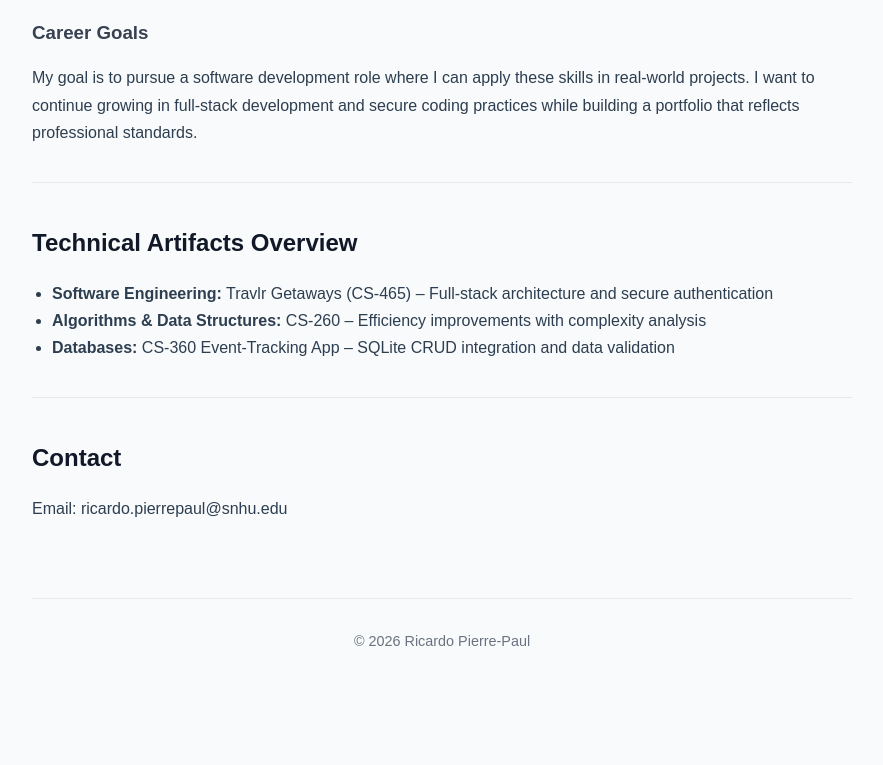
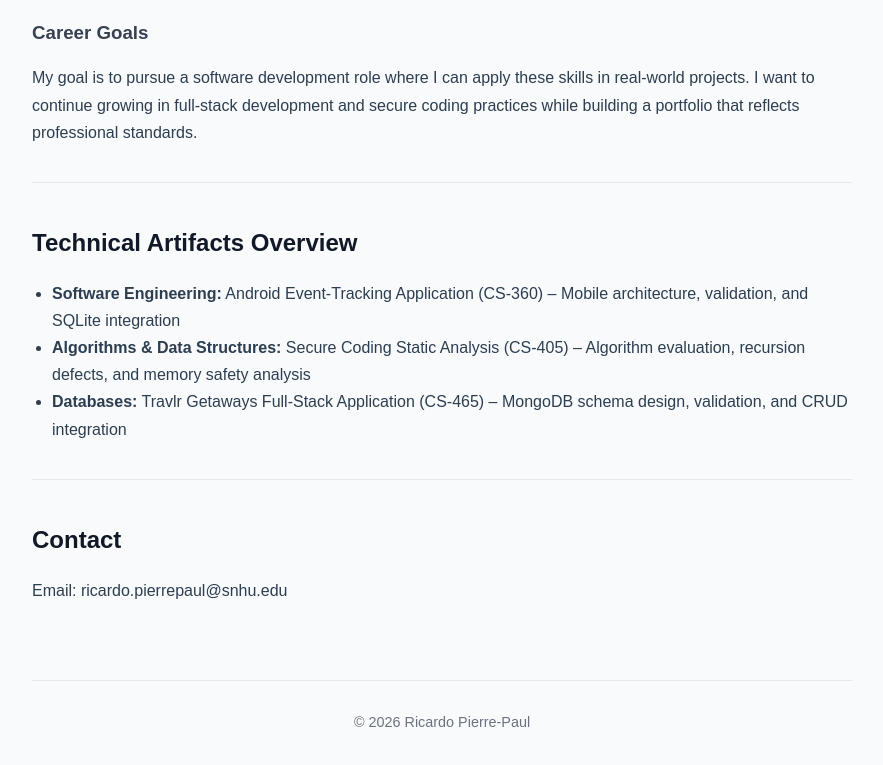
Before and after one commit to ricardopierrepaul/ricardopierrepaul.github.io, a plain HTML site: page index.html in a window 1280 px wide. Shown: the part 1014-1779 px from the top of the page, without its empty margins (198-1081 px from the left). Before the commit the page ends 1707 px from the top, so only its background shows below. Drawn offline with Linux system fonts and the light colour scheme.

Commit message:
Update index.html

```diff
--- a/index.html
+++ b/index.html
@@ -72,11 +72,12 @@
 <section>
   <h2>Technical Artifacts Overview</h2>
   <ul>
-    <li><strong>Software Engineering:</strong> Travlr Getaways (CS-465) – Full-stack architecture and secure authentication</li>
-    <li><strong>Algorithms & Data Structures:</strong> CS-260 – Efficiency improvements with complexity analysis</li>
-    <li><strong>Databases:</strong> CS-360 Event-Tracking App – SQLite CRUD integration and data validation</li>
+    <li><strong>Software Engineering:</strong> Android Event-Tracking Application (CS-360) – Mobile architecture, validation, and SQLite integration</li>
+    <li><strong>Algorithms & Data Structures:</strong> Secure Coding Static Analysis (CS-405) – Algorithm evaluation, recursion defects, and memory safety analysis</li>
+    <li><strong>Databases:</strong> Travlr Getaways Full-Stack Application (CS-465) – MongoDB schema design, validation, and CRUD integration</li>
   </ul>
 </section>
+
 
 <section>
   <h2>Contact</h2>
```
